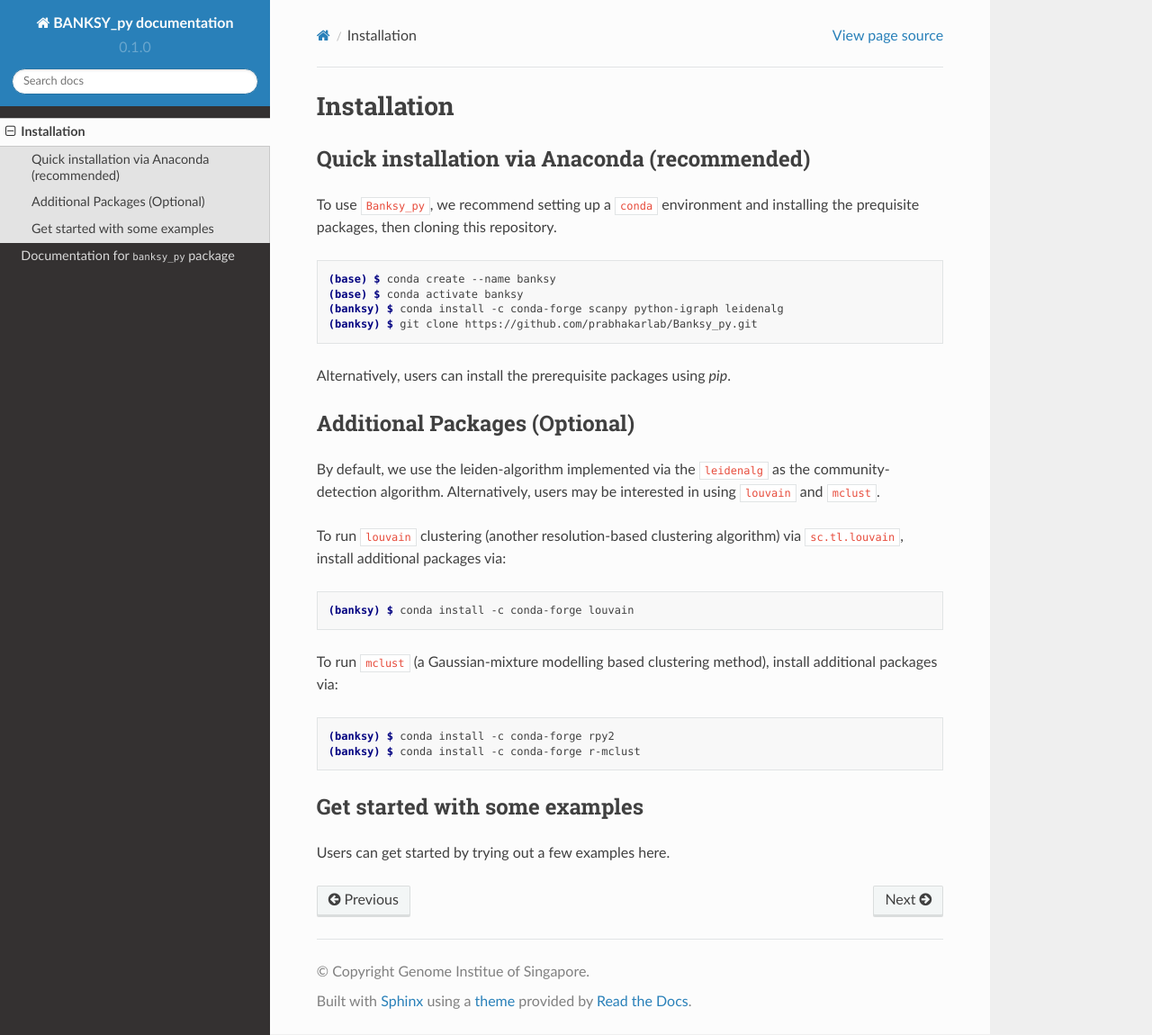
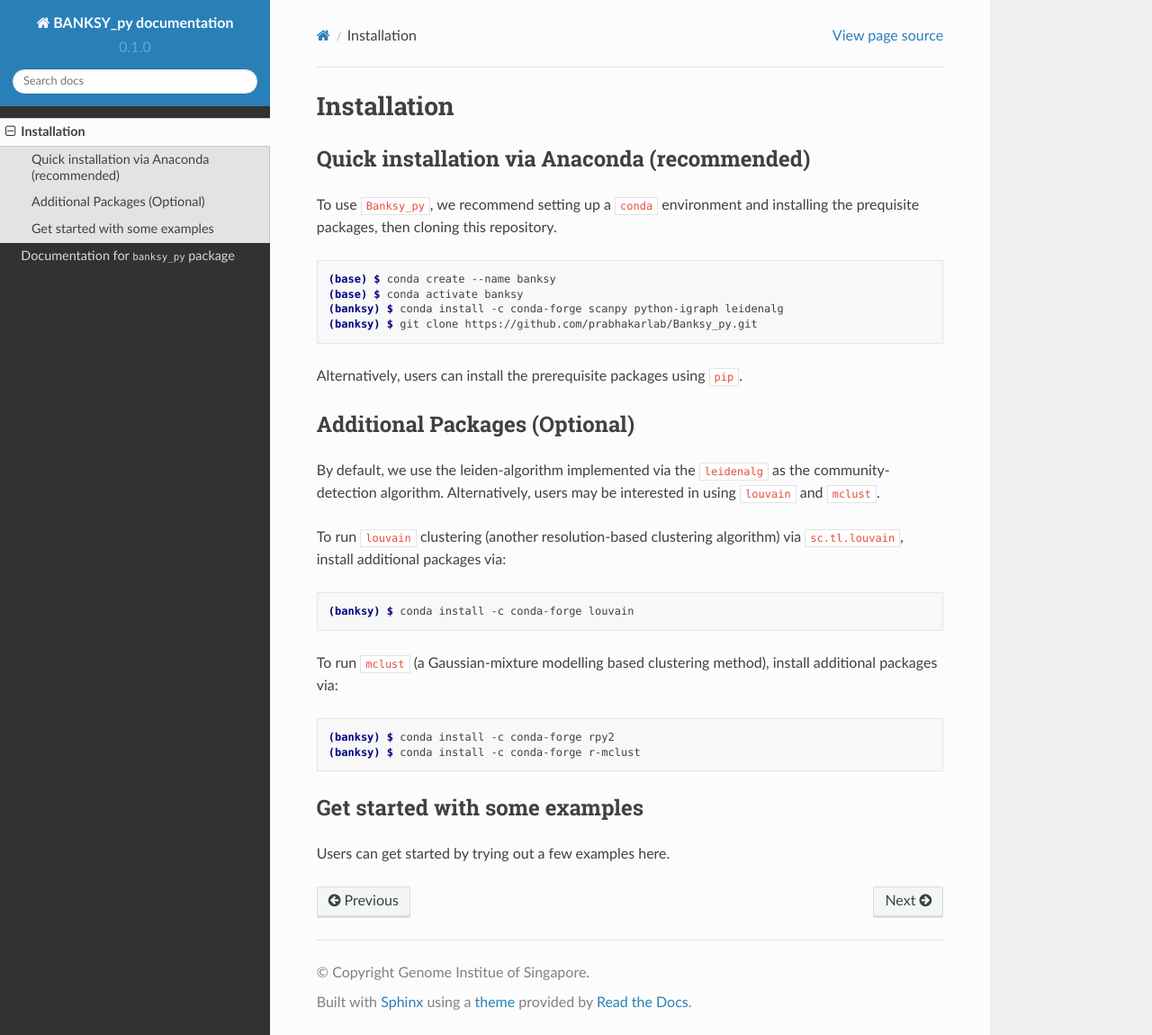
Before and after one commit to yifei-1021/read-the-docs, a Sphinx documentation site: the page built from docs/source/installation.rst, in a window 1280 px wide and 1150 px high. Shown: the whole window at 90% size. Built offline with Sphinx 7.4.7 and the Read the Docs theme 2.0.0, drawn with Linux system fonts in a browser that asks for light colours; pages that are not in the unit, such as notebooks, are missing from menus.

```diff
--- a/docs/source/installation.rst
+++ b/docs/source/installation.rst
@@ -15,7 +15,7 @@ To use ``Banksy_py``, we recommend setting up a ``conda`` environment and instal
    (banksy) $ conda install -c conda-forge scanpy python-igraph leidenalg
    (banksy) $ git clone https://github.com/prabhakarlab/Banksy_py.git
 
-Alternatively, users can install the prerequisite packages using `pip`.
+Alternatively, users can install the prerequisite packages using ``pip``.
 
 Additional Packages (Optional)
 ----------------
```
